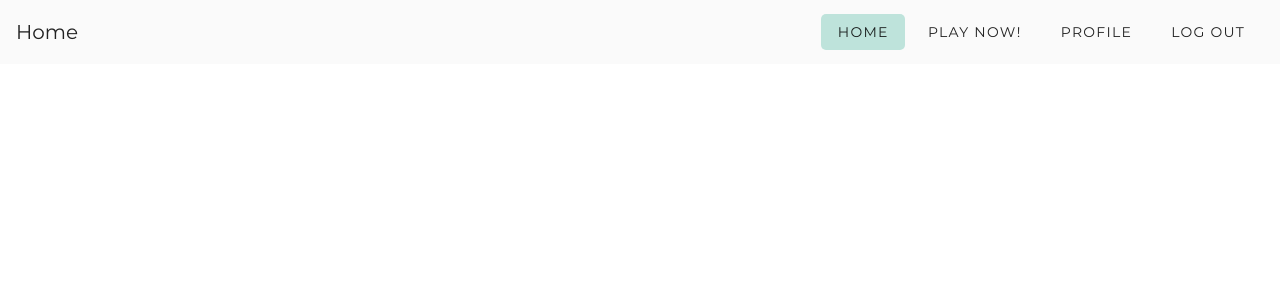
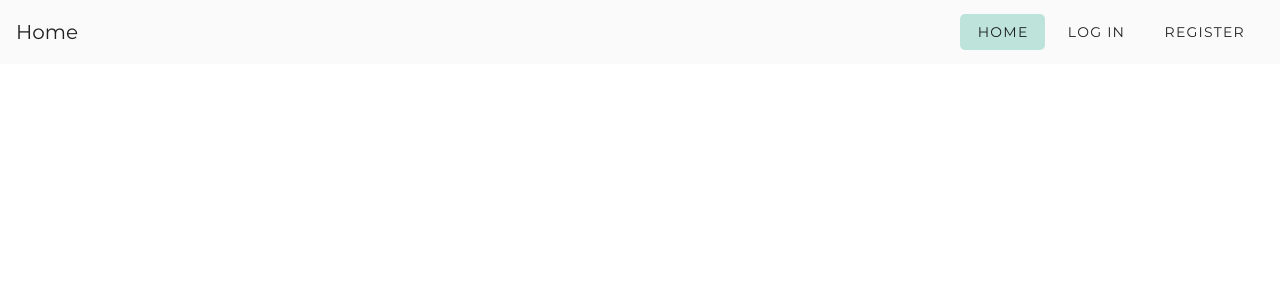
Before and after one commit to TricoreGr/CAH, a Vue app in the folder client/: page / in a window 1280 px wide. Shown: the top 300 px of the page. Built offline with nearby package versions, Linux system fonts and the light colour scheme; the HTML template or start-up script is replaced by a standard one.

Commit message:
Add link filtering in navbar based on user auth status

```diff
--- a/client/src/components/Navbar.vue
+++ b/client/src/components/Navbar.vue
@@ -10,7 +10,7 @@
         <router-link
           active-class="navbar-link--active"
           class="navbar-link"
-          v-for="link in linksAuthenticated"
+          v-for="link in appropriateLinks"
           :key="link.name"
           exact
           :to="link.to"
@@ -30,7 +30,7 @@
           </template>
           <v-list class="navbar-menu--mobile">
             <v-list-item
-              v-for="link in linksAuthenticated"
+              v-for="link in appropriateLinks"
               :key="link.name"
               router
               :to="link.to"
@@ -49,25 +49,60 @@
 export default {
   data() {
     return {
-      linksAuthenticated: [
+      allPageLinks: [
         {
           name: "Home",
-          to: "/"
+          to: "/",
+          nonAuthenticated: true
         },
         {
           name: "Play Now!",
-          to: "/play"
+          to: "/play",
+          nonAuthenticated: false
         },
         {
           name: "Profile",
-          to: "/profile"
+          to: "/profile",
+          nonAuthenticated: false
         },
         {
           name: "Log Out",
-          to: "/logout"
+          to: "/logout",
+          nonAuthenticated: false
+        },
+        {
+          name: "Log In",
+          to: "/login",
+          nonAuthenticated: true
+        },
+        {
+          name: "Register",
+          to: "/register",
+          nonAuthenticated: true
         }
       ]
     };
+  },
+  computed: {
+    appropriateLinks() {
+      var userIsAuthenticated = !!localStorage.getItem("authToken");
+      var links = [];
+      var currentLink;
+
+      if (!userIsAuthenticated) {
+        console.log(userIsAuthenticated);
+        for (currentLink of this.$data.allPageLinks) {
+          if (currentLink.nonAuthenticated) links.push(currentLink);
+        }
+      } else {
+        links.push(this.$data.allPageLinks[0]);
+        for (currentLink of this.$data.allPageLinks) {
+          if (!currentLink.nonAuthenticated) links.push(currentLink);
+        }
+      }
+
+      return links;
+    }
   }
 };
 </script>
```
